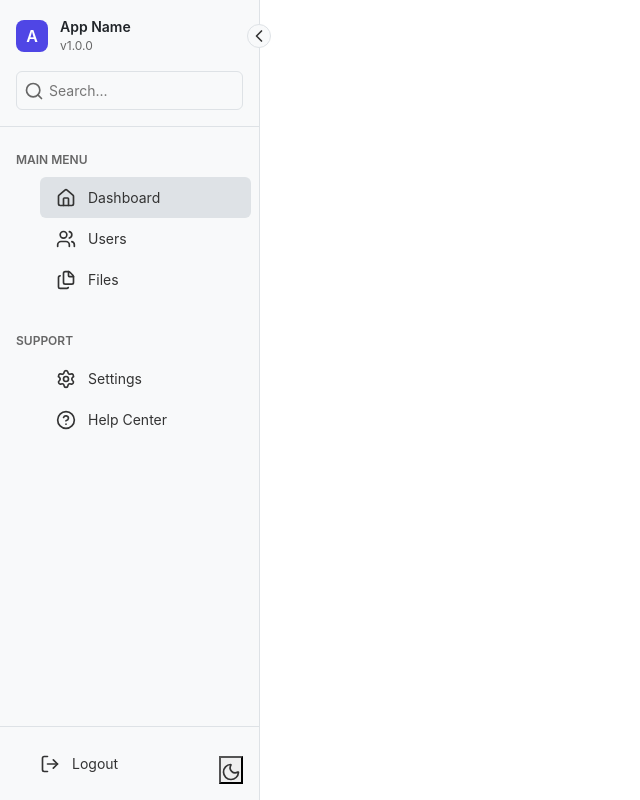
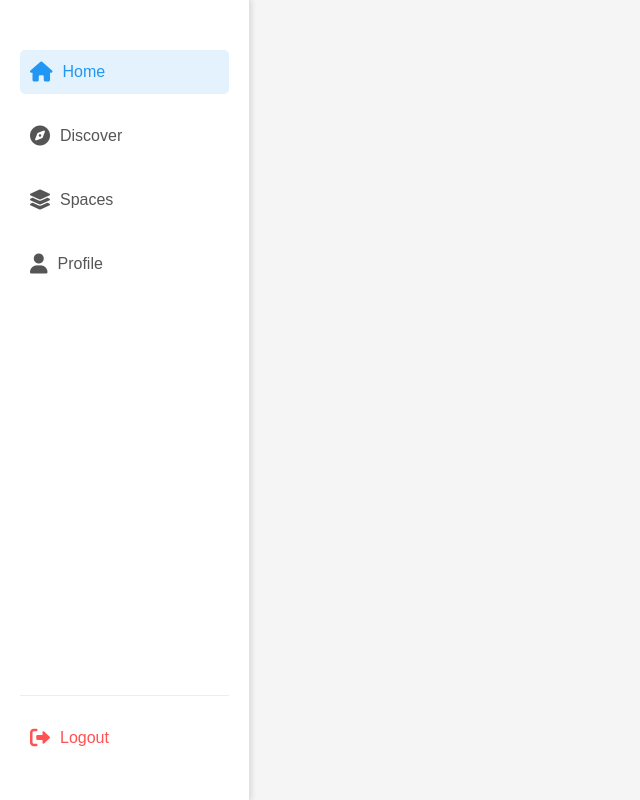
Before and after one commit to mohitshw/Blogs, a Django app: template templates/base.html in a window 1280 px wide. Shown: the whole page, without its empty margins (0-640 px from the left). Run offline with Django 5.2, Linux system fonts and the light colour scheme; the template is opened without the code that fills it, so the values that code supplies are empty.

Commit message:
template update

```diff
--- a/templates/base.html
+++ b/templates/base.html
@@ -14,237 +14,10 @@
     <link href="{% static 'css/styles.css' %}" rel="stylesheet">
     {% block extra_css %}{% endblock %}
 
-    <style>
-        /* Previous CSS remains the same */
-        * {
-            margin: 0;
-            padding: 0;
-            box-sizing: border-box;
-            font-family: -apple-system, system-ui, BlinkMacSystemFont, "Segoe UI", Roboto, "Helvetica Neue", Arial, sans-serif;
-        }
-
-        :root {
-            --sidebar-width: 260px;
-            --sidebar-collapsed-width: 64px;
-            --sidebar-bg: #f8f9fa;
-            --sidebar-color: #333;
-            --sidebar-hover: #e9ecef;
-            --sidebar-active: #dee2e6;
-            --sidebar-border: #dee2e6;
-            --transition-speed: 0.3s;
-        }
-
-        .dark {
-            --sidebar-bg: #1a1a1a;
-            --sidebar-color: #fff;
-            --sidebar-hover: #2d2d2d;
-            --sidebar-active: #3d3d3d;
-            --sidebar-border: #2d2d2d;
-        }
-
-        body {
-            min-height: 100vh;
-            display: flex;
-        }
-
-        .sidebar {
-            width: var(--sidebar-width);
-            background: var(--sidebar-bg);
-            border-right: 1px solid var(--sidebar-border);
-            transition: width var(--transition-speed);
-            display: flex;
-            flex-direction: column;
-            position: relative;
-        }
-
-        .sidebar.collapsed {
-            width: var(--sidebar-collapsed-width);
-        }
-
-        .sidebar-header {
-            padding: 1rem;
-            border-bottom: 1px solid var(--sidebar-border);
-        }
-
-        .app-info {
-            display: flex;
-            align-items: center;
-            gap: 0.75rem;
-            margin-bottom: 1rem;
-        }
-
-        .app-logo {
-            width: 32px;
-            height: 32px;
-            background: #4f46e5;
-            color: white;
-            border-radius: 8px;
-            display: flex;
-            align-items: center;
-            justify-content: center;
-            font-weight: 600;
-        }
-
-        .app-details {
-            overflow: hidden;
-        }
-
-        .app-name {
-            font-weight: 600;
-            font-size: 0.875rem;
-        }
-
-        .app-version {
-            font-size: 0.75rem;
-            color: #666;
-        }
-
-        .search-box {
-            position: relative;
-            margin-top: 0.5rem;
-        }
-
-        .search-input {
-            width: 100%;
-            padding: 0.5rem 1rem 0.5rem 2rem;
-            border: 1px solid var(--sidebar-border);
-            border-radius: 6px;
-            font-size: 0.875rem;
-            background: transparent;
-            color: var(--sidebar-color);
-        }
-
-        .search-icon {
-            position: absolute;
-            left: 0.5rem;
-            top: 50%;
-            transform: translateY(-50%);
-            color: #666;
-        }
-
-        .sidebar-content {
-            flex: 1;
-            overflow-y: auto;
-            padding: 1rem 0;
-        }
-
-        .sidebar-group {
-            margin-bottom: 1.5rem;
-        }
-
-        .sidebar-group-label {
-            padding: 0.5rem 1rem;
-            font-size: 0.75rem;
-            font-weight: 600;
-            color: #666;
-            text-transform: uppercase;
-        }
-
-        .sidebar-menu {
-            list-style: none;
-        }
-
-        .menu-item a {
-            display: flex;
-            align-items: center;
-            gap: 0.75rem;
-            padding: 0.625rem 1rem;
-            color: var(--sidebar-color);
-            text-decoration: none;
-            transition: background-color 0.2s;
-            border-radius: 6px;
-            margin: 0 0.5rem;
-        }
-
-        .menu-item a:hover {
-            background: var(--sidebar-hover);
-        }
-
-        .menu-item a.active {
-            background: var(--sidebar-active);
-        }
-
-        .menu-item span {
-            font-size: 0.875rem;
-            white-space: nowrap;
-            opacity: 1;
-            transition: opacity var(--transition-speed);
-        }
-
-        .collapsed .menu-item span,
-        .collapsed .app-details,
-        .collapsed .search-input,
-        .collapsed .sidebar-group-label {
-            opacity: 0;
-            visibility: hidden;
-        }
-
-        .sidebar-footer {
-            padding: 1rem;
-            border-top: 1px solid var(--sidebar-border);
-        }
-
-        .toggle-btn {
-            position: absolute;
-            right: -12px;
-            top: 1.5rem;
-            width: 24px;
-            height: 24px;
-            background: var(--sidebar-bg);
-            border: 1px solid var(--sidebar-border);
-            border-radius: 50%;
-            cursor: pointer;
-            display: flex;
-            align-items: center;
-            justify-content: center;
-            color: var(--sidebar-color);
-            transition: transform var(--transition-speed);
-        }
-
-        .collapsed .toggle-btn {
-            transform: rotate(180deg);
-        }
-
-        .theme-switch {
-            position: absolute;
-            bottom: 1rem;
-            right: 1rem;
-            cursor: pointer;
-            color: var(--sidebar-color);
-        }
-
-        @media (max-width: 768px) {
-            .sidebar {
-                position: fixed;
-                left: 0;
-                top: 0;
-                height: 100vh;
-                z-index: 1000;
-                transform: translateX(-100%);
-            }
-
-            .sidebar.active {
-                transform: translateX(0);
-            }
-
-            .toggle-btn {
-                display: none;
-            }
-        }
-
-        /* Add this to make icons visible */
-        .lucide {
-            width: 1.25rem;
-            height: 1.25rem;
-        }
-    </style>
 </head>
 <body>
     <div class="d-flex">
         {% include 'components/sidebar.html' %}
-        <main class="flex-grow-1">
-            {% block content %}{% endblock %}
-        </main>
     </div>
 
 
--- a/templates/components/sidebar.html
+++ b/templates/components/sidebar.html
@@ -1,132 +1,172 @@
-<aside class="sidebar">
-    <div class="sidebar-header">
-        <div class="app-info">
-            <div class="app-logo">A</div>
-            <div class="app-details">
-                <div class="app-name">App Name</div>
-                <div class="app-version">v1.0.0</div>
+<!DOCTYPE html>
+<html lang="en">
+<head>
+    <meta charset="UTF-8">
+    <meta name="viewport" content="width=device-width, initial-scale=1.0">
+    <style>
+        * {
+            margin: 0;
+            padding: 0;
+            box-sizing: border-box;
+        }
+
+        body {
+            font-family: Arial, sans-serif;
+            background-color: #f5f5f5;
+        }
+
+        .sidebar {
+            position: fixed;
+            left: 0;
+            top: 0;
+            height: 100vh;
+            width: 250px;
+            background-color: #ffffff;
+            padding: 20px;
+            transition: transform 0.3s ease;
+            box-shadow: 2px 0 5px rgba(0, 0, 0, 0.1);
+        }
+
+        .nav-list {
+            list-style: none;
+            margin-top: 30px;
+            display: flex;
+            flex-direction: column;
+            height: calc(100vh - 60px);
+        }
+
+        .nav-item {
+            margin-bottom: 20px;
+        }
+
+        .nav-link {
+            display: flex;
+            align-items: center;
+            text-decoration: none;
+            color: #555;
+            padding: 10px;
+            border-radius: 5px;
+            transition: all 0.2s;
+        }
+
+        .nav-link:hover {
+            background-color: #f0f0f0;
+            color: #2196F3;
+        }
+
+        .nav-link i {
+            margin-right: 10px;
+            font-size: 20px;
+        }
+
+        .nav-link.active {
+            background-color: #e3f2fd;
+            color: #2196F3;
+        }
+
+        .logout {
+            margin-top: auto;
+            border-top: 1px solid #eee;
+            padding-top: 20px;
+        }
+
+        .logout .nav-link {
+            color: #ff5252;
+        }
+
+        .logout .nav-link:hover {
+            background-color: #ffebee;
+        }
+
+        .toggle-btn {
+            position: fixed;
+            left: 20px;
+            top: 20px;
+            display: none;
+            background: none;
+            border: none;
+            color: #555;
+            font-size: 24px;
+            cursor: pointer;
+            z-index: 1000;
+        }
+
+        @media (max-width: 768px) {
+            .sidebar {
+                transform: translateX(-100%);
+            }
+
+            .sidebar.active {
+                transform: translateX(0);
+            }
+
+            .toggle-btn {
+                display: block;
+            }
+        }
+    </style>
+    <link rel="stylesheet" href="https://cdnjs.cloudflare.com/ajax/libs/font-awesome/6.0.0/css/all.min.css">
+</head>
+<body>
+    <button class="toggle-btn">
+        <i class="fas fa-bars"></i>
+    </button>
+
+    <nav class="sidebar">
+        <div class="nav-list">
+            <div class="nav-item">
+                <a href="#" class="nav-link active">
+                    <i class="fas fa-home"></i>
+                    Home
+                </a>
             </div>
+            <div class="nav-item">
+                <a href="#" class="nav-link">
+                    <i class="fas fa-compass"></i>
+                    Discover
+                </a>
             </div>
-        <div class="search-box">
-            <i icon-name="search" class="search-icon"></i>
-            <input type="text" class="search-input" placeholder="Search...">
+            <div class="nav-item">
+                <a href="#" class="nav-link">
+                    <i class="fas fa-layer-group"></i>
+                    Spaces
+                </a>
             </div>
+            <div class="nav-item">
+                <a href="#" class="nav-link">
+                    <i class="fas fa-user"></i>
+                    Profile
+                </a>
             </div>
-
-    <div class="sidebar-content">
-        <div class="sidebar-group">
-            <div class="sidebar-group-label">Main Menu</div>
-            <ul class="sidebar-menu">
-                <li class="menu-item">
-                    <a href="#" class="active">
-                        <i icon-name="home"></i>
-                        <span>Dashboard</span>
-                    </a>
-                </li>
-                <li class="menu-item">
-                    <a href="#">
-                        <i icon-name="users"></i>
-                        <span>Users</span>
-                    </a>
-                </li>
-                <li class="menu-item">
-                    <a href="#">
-                        <i icon-name="files"></i>
-                        <span>Files</span>
-                    </a>
-                </li>
-            </ul>
-        </div>
-
-        <div class="sidebar-group">
-            <div class="sidebar-group-label">Support</div>
-            <ul class="sidebar-menu">
-                <li class="menu-item">
-                    <a href="#">
-                        <i icon-name="settings"></i>
-                        <span>Settings</span>
-                    </a>
-                </li>
-                <li class="menu-item">
-                    <a href="#">
-                        <i icon-name="help-circle"></i>
-                        <span>Help Center</span>
-                    </a>
-                </li>
-            </ul>
-        </div>
-    </div>
-
-    <div class="sidebar-footer">
-        <div class="menu-item">
-            <a href="#">
-                <i icon-name="log-out"></i>
-                <span>Logout</span>
+            <div class="nav-item logout">
+                <a href="#" class="nav-link">
+                    <i class="fas fa-sign-out-alt"></i>
+                    Logout
                 </a>
             </div>
         </div>
-
-    <button class="toggle-btn">
-        <i icon-name="chevron-left"></i>
-    </button>
-
-    <button class="theme-switch">
-        <i icon-name="moon"></i>
-    </button>
-</aside>
+    </nav>
 
     <script>
-    // Wait for the DOM to be fully loaded
-    document.addEventListener('DOMContentLoaded', function() {
-        // Initialize Lucide icons
-        lucide.createIcons();
+        const toggleBtn = document.querySelector('.toggle-btn');
+        const sidebar = document.querySelector('.sidebar');
+        const navLinks = document.querySelectorAll('.nav-link');
 
-        // Sidebar toggle functionality
-        const sidebar = document.querySelector('.sidebar');
-        const toggleBtn = document.querySelector('.toggle-btn');
-
+        // Toggle sidebar on mobile
         toggleBtn.addEventListener('click', () => {
-            sidebar.classList.toggle('collapsed');
+            sidebar.classList.toggle('active');
         });
 
-        // Mobile menu toggle
-        document.addEventListener('click', (e) => {
-            if (window.innerWidth <= 768) {
-                if (!sidebar.contains(e.target)) {
-                    sidebar.classList.remove('active');
-                }
-            }
-        });
-
-        // Menu item active state
-        const menuItems = document.querySelectorAll('.menu-item a');
-        menuItems.forEach(item => {
-            item.addEventListener('click', () => {
-                menuItems.forEach(i => i.classList.remove('active'));
-                item.classList.add('active');
-            });
-        });
-
-        // Dark mode toggle
-        const themeSwitch = document.querySelector('.theme-switch');
-        const themeIcon = themeSwitch.querySelector('i');
-
-        themeSwitch.addEventListener('click', () => {
-            document.body.classList.toggle('dark');
-            if (document.body.classList.contains('dark')) {
-                themeIcon.setAttribute('icon-name', 'sun');
-            } else {
-                themeIcon.setAttribute('icon-name', 'moon');
-            }
-            lucide.createIcons();
-        });
-
-        // Keyboard shortcut (Ctrl/Cmd + B)
-        document.addEventListener('keydown', (e) => {
-            if ((e.ctrlKey || e.metaKey) && e.key === 'b') {
-                e.preventDefault();
-                sidebar.classList.toggle('collapsed');
+        // Handle active state of nav links
+        navLinks.forEach(link => {
+            link.addEventListener('click', () => {
+                // Don't apply active state to logout
+                if (!link.parentElement.classList.contains('logout')) {
+                    navLinks.forEach(l => l.classList.remove('active'));
+                    link.classList.add('active');
                 }
             });
         });
     </script>
+</body>
+</html>
```
Lines whose indentation alone changed are shown as unchanged.
